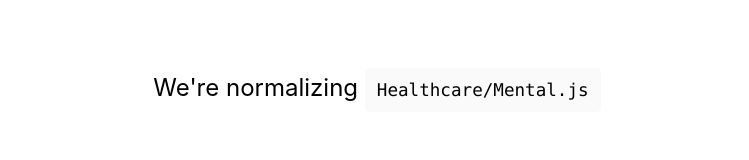
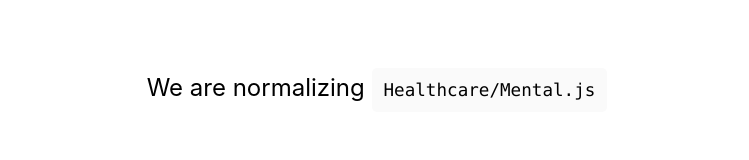
Before and after one commit to jcstein/Wellness-DAO, a Next.js app: page / in a window 1280 px wide. Shown: the part 147-307 px from the top of the page, without its empty margins (263-1012 px from the left). Built offline with nearby package versions, Linux system fonts and the light colour scheme.

Commit message:
Update index.js

```diff
--- a/pages/index.js
+++ b/pages/index.js
@@ -17,7 +17,7 @@ export default function Home() {
         </h1>
 
         <p className={styles.description}>
-          We're normalizing{' '}
+          We are normalizing{' '}
           <code className={styles.code}>Healthcare/Mental.js</code>
         </p>
 
```
